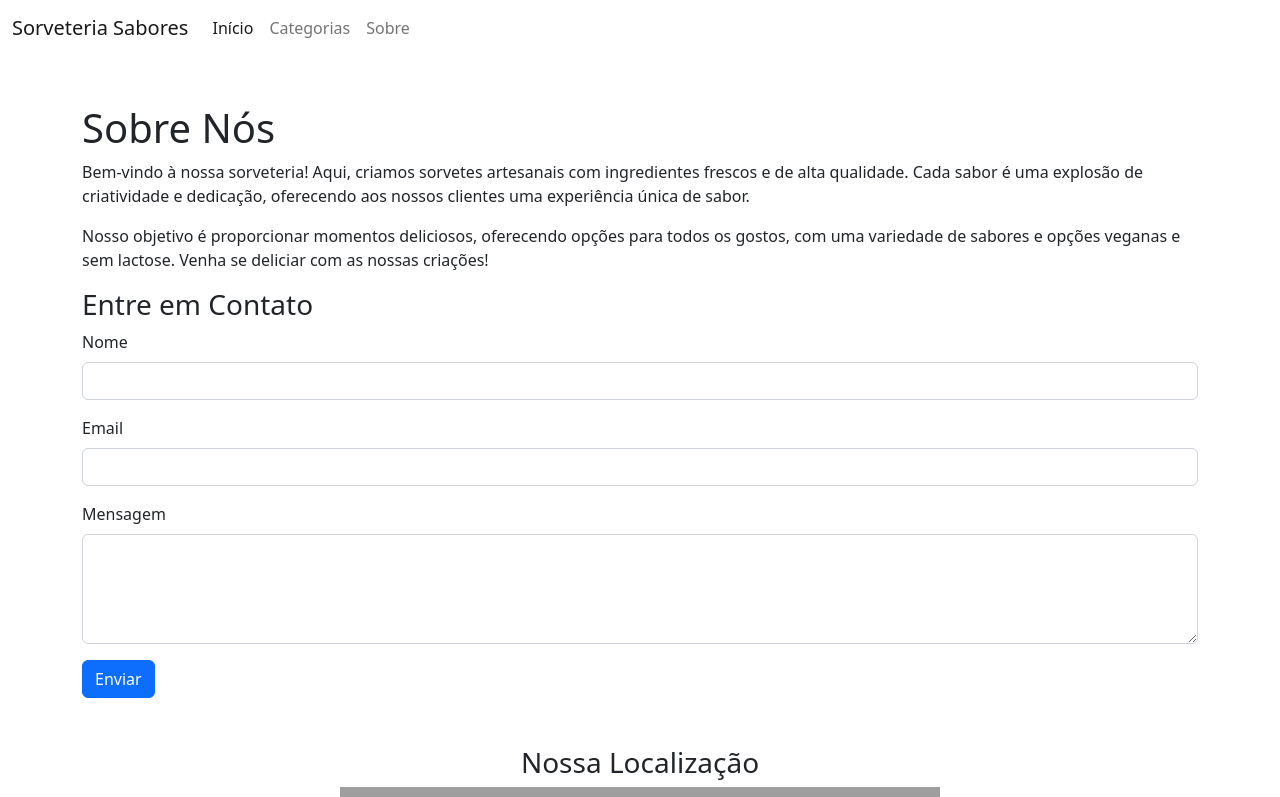
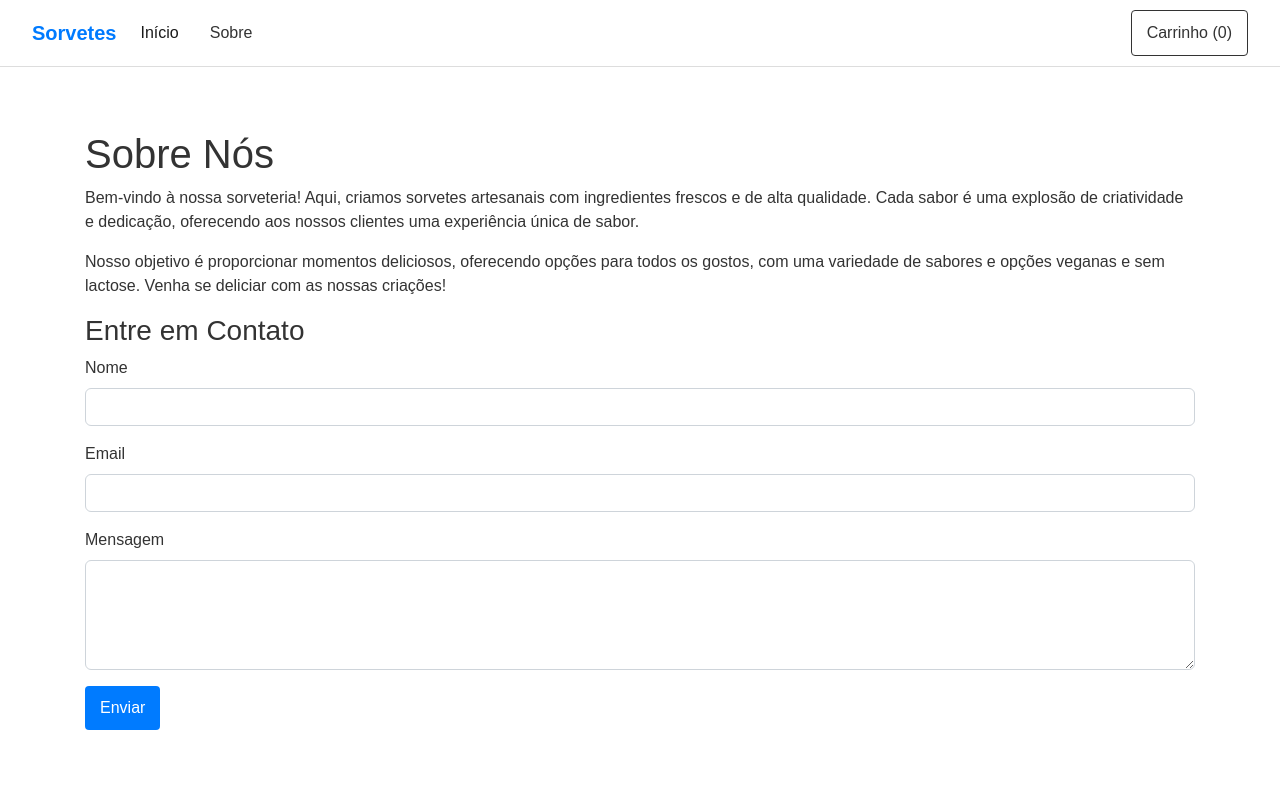
Before and after one commit to Hugodelima/ice_cold, a React (Vite) app: page /about in a window 1280 px wide. Shown: the top 797 px of the page. Built offline with nearby package versions, Linux system fonts and the light colour scheme; grey boxes are pictures that could not be loaded.

Commit message:
feat: adjusted stylization

```diff
--- a/src/App.css
+++ b/src/App.css
@@ -1,81 +1,192 @@
-#root {
-  max-width: 1280px;
-  margin: 0 auto;
-  padding: 2rem;
-  text-align: center;
+/* Estilos globais */
+body {
+  background-color: #ffffff;
+  color: #333333;
+  font-family: Arial, sans-serif;
+  margin: 0;
+  padding: 0;
 }
 
-.logo {
-  height: 6em;
-  padding: 1.5em;
-  will-change: filter;
-  transition: filter 300ms;
-}
-.logo:hover {
-  filter: drop-shadow(0 0 2em #646cffaa);
-}
-.logo.react:hover {
-  filter: drop-shadow(0 0 2em #61dafbaa);
+.container {
+  padding: 15px;
 }
 
-@keyframes logo-spin {
-  from {
-    transform: rotate(0deg);
-  }
-  to {
-    transform: rotate(360deg);
+/* Estilo responsivo */
+.row {
+  display: flex;
+  flex-wrap: wrap;
+}
+
+.col-lg-4, .col-md-6, .col-sm-12 {
+  box-sizing: border-box;
+  padding: 15px;
+  flex: 1 1 calc(33.333% - 30px);
+}
+
+@media (max-width: 768px) {
+  .col-lg-4 {
+    flex: 1 1 calc(50% - 30px);
   }
 }
 
-@media (prefers-reduced-motion: no-preference) {
-  a:nth-of-type(2) .logo {
-    animation: logo-spin infinite 20s linear;
+@media (max-width: 576px) {
+  .col-lg-4, .col-md-6 {
+    flex: 1 1 100%;
   }
 }
 
-.card {
-  padding: 2em;
+/* Navbar */
+.navbar {
+  background-color: #ffffff;
+  border-bottom: 1px solid #dddddd;
+  padding: 10px 20px;
 }
 
-.read-the-docs {
-  color: #888;
+.navbar-brand {
+  color: #007bff;
+  font-weight: bold;
+  text-decoration: none;
 }
 
-.formIceCream{
-  display: flex;
-  flex-direction: column;
-  width: 50%;
-  justify-content: center;
-  margin: auto;
-  text-align: start;
-  gap: 0.5rem;
+.navbar-brand:hover {
+  color: #0056b3;
 }
 
-.formIceCream input{
-  border: 1px solid #646cffaa;
-  border-radius: 1rem;
-  padding: 0.4rem;
+.nav-link {
+  color: #333333;
+  text-decoration: none;
+  margin-right: 15px;
 }
 
-.listIceCream{
-  margin-top: 3rem;
-  margin-bottom: 3rem;
-  display: flex;
-  flex-direction: column;
-  align-items: center;
-  justify-content: center;
-  gap: 1rem;
-
+.nav-link:hover {
+  color: #007bff;
 }
 
-.itemIceCream{
+/* Botões */
+.btn {
+  padding: 10px 15px;
+  border-radius: 4px;
+  border: none;
+  transition: all 0.3s ease;
+  cursor: pointer;
+}
+
+.btn-primary {
+  background-color: #007bff;
+  color: #ffffff;
+}
+
+.btn-primary:hover {
+  background-color: #0056b3;
+}
+
+.btn-success {
+  background-color: #28a745;
+  color: #ffffff;
+}
+
+.btn-success:hover {
+  background-color: #1e7e34;
+}
+
+.btn-danger {
+  background-color: #dc3545;
+  color: #ffffff;
+}
+
+.btn-danger:hover {
+  background-color: #c82333;
+}
+
+.btn-outline-dark {
+  background-color: transparent;
+  border: 1px solid #333333;
+  color: #333333;
+}
+
+.btn-outline-dark:hover {
+  background-color: #333333;
+  color: #ffffff;
+}
+
+/* Cartões */
+.card {
+  border: 1px solid #dddddd;
+  border-radius: 8px;
+  overflow: hidden;
+  transition: transform 0.3s ease;
+}
+
+.card:hover {
+  transform: scale(1.02);
+  box-shadow: 0 4px 8px rgba(0, 0, 0, 0.1);
+}
+
+.card-img-top {
+  width: 100%;
+  height: 200px;
+  object-fit: cover;
+}
+
+.card-body {
+  padding: 15px;
+}
+
+.card-title {
+  font-size: 1.25rem;
+  font-weight: bold;
+}
+
+/* Modal */
+.modal-content {
+  border-radius: 8px;
+  padding: 20px;
+}
+
+.modal-header {
+  border-bottom: 1px solid #dddddd;
+}
+
+.modal-footer {
+  border-top: 1px solid #dddddd;
   display: flex;
-  flex-direction: column;
-  margin: auto;
-  justify-content: center;
-  max-width: 50%;
-  gap: 1rem;
-  border: 1px solid rgb(0, 0, 0);
-  padding: 2rem;
+  justify-content: space-between;
+  align-items: center;
+}
 
+/* Inputs */
+input[type="number"] {
+  text-align: center;
+  border: 1px solid #dddddd;
+  border-radius: 4px;
+  padding: 5px;
 }
+
+/* Listas */
+.list-group {
+  list-style: none;
+  padding: 0;
+  margin: 0;
+}
+
+.list-group-item {
+  border: 1px solid #dddddd;
+  border-radius: 4px;
+  margin-bottom: 10px;
+  padding: 10px 15px;
+  display: flex;
+  justify-content: space-between;
+  align-items: center;
+}
+
+/* Responsividade adicional */
+@media (max-width: 768px) {
+  .btn {
+    font-size: 0.875rem;
+    padding: 8px 12px;
+  }
+
+  .card-body {
+    padding: 10px;
+  }
+}
--- a/src/components/Navbar.tsx
+++ b/src/components/Navbar.tsx
@@ -1,5 +1,6 @@
 import { useEffect, useState } from "react";
 import { Link } from "react-router-dom";
+import "../App.css"
 
 function Navbar({ carrinhoCount, recuperarCarrinho }: { carrinhoCount: number, recuperarCarrinho: () => void }) {
   const [carrinho, setCarrinho] = useState<any[]>([]); // Usar o tipo adequado para os produtos do carrinho
--- a/src/index.css
+++ /dev/null
@@ -1,54 +0,0 @@
-:root {
-  font-family: Inter, system-ui, Avenir, Helvetica, Arial, sans-serif;
-  line-height: 1.5;
-  font-weight: 400;
-
-  color-scheme: light dark;
-  color: rgba(255, 255, 255, 0.87);
-  background-color: #242424;
-
-  font-synthesis: none;
-  text-rendering: optimizeLegibility;
-  -webkit-font-smoothing: antialiased;
-  -moz-osx-font-smoothing: grayscale;
-}
-
-a {
-  font-weight: 500;
-  color: #646cff;
-  text-decoration: inherit;
-}
-a:hover {
-  color: #535bf2;
-}
-
-body {
-  margin: 0;
-  display: flex;
-  min-width: 320px;
-  min-height: 100vh;
-}
-
-h1 {
-  font-size: 3.2em;
-  line-height: 1.1;
-}
-
-button {
-  border-radius: 8px;
-  border: 1px solid transparent;
-  padding: 0.6em 1.2em;
-  font-size: 1em;
-  font-weight: 500;
-  font-family: inherit;
-  background-color: #1a1a1a;
-  cursor: pointer;
-  transition: border-color 0.25s;
-}
-button:hover {
-  border-color: #646cff;
-}
-button:focus,
-button:focus-visible {
-  outline: 4px auto -webkit-focus-ring-color;
-}
--- a/src/pages/About.tsx
+++ b/src/pages/About.tsx
@@ -1,4 +1,5 @@
 import React, { useState } from 'react';
+import Navbar from '../components/Navbar';
 
 function About() {
 
@@ -45,27 +46,7 @@ function About() {
 
     return (
         <div>
-            <nav className="navbar navbar-expand-lg bg-body-tertiary">
-                <div className="container-fluid">
-                    <a className="navbar-brand" href="/">Sorveteria Sabores</a>
-                    <button className="navbar-toggler" type="button" data-bs-toggle="collapse" data-bs-target="#navbarSupportedContent" aria-controls="navbarSupportedContent" aria-expanded="false" aria-label="Toggle navigation">
-                        <span className="navbar-toggler-icon"></span>
-                    </button>
-                    <div className="collapse navbar-collapse" id="navbarSupportedContent">
-                        <ul className="navbar-nav me-auto mb-2 mb-lg-0">
-                            <li className="nav-item">
-                                <a className="nav-link active" aria-current="page" href="/">Início</a>
-                            </li>
-                            <li className="nav-item">
-                                <a className="nav-link" href="#">Categorias</a>
-                            </li>
-                            <li className="nav-item">
-                                <a className="nav-link" href="#">Sobre</a>
-                            </li>
-                        </ul>
-                    </div>
-                </div>
-            </nav>
+            <Navbar />
 
             <div className="container my-5">
                 <h1>Sobre Nós</h1>
--- a/src/pages/Home.tsx
+++ b/src/pages/Home.tsx
@@ -1,6 +1,7 @@
 import React, { useEffect, useState } from "react";
 import { fetchCategories, fetchProductsByCategory } from "../api/api";
 import Navbar from "../components/Navbar";
+import "../App.css"
 
 interface Categoria {
   id: number;
```
